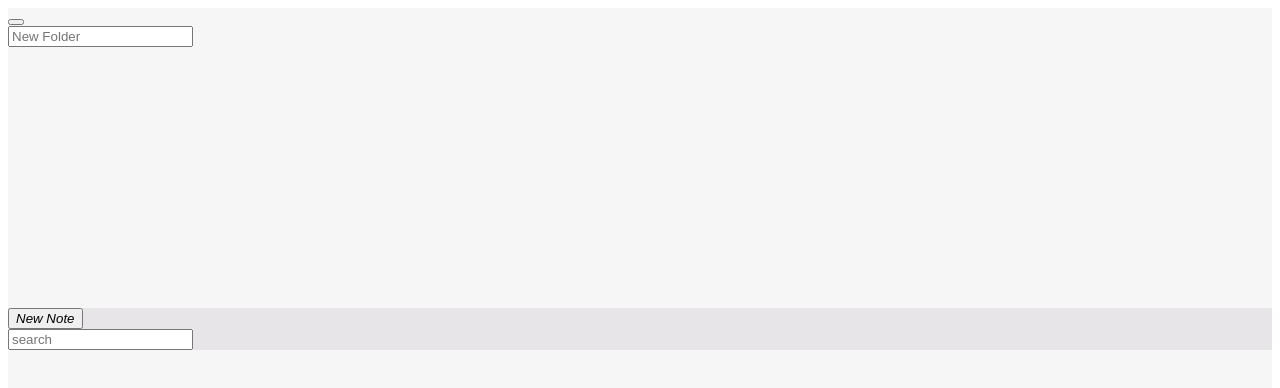
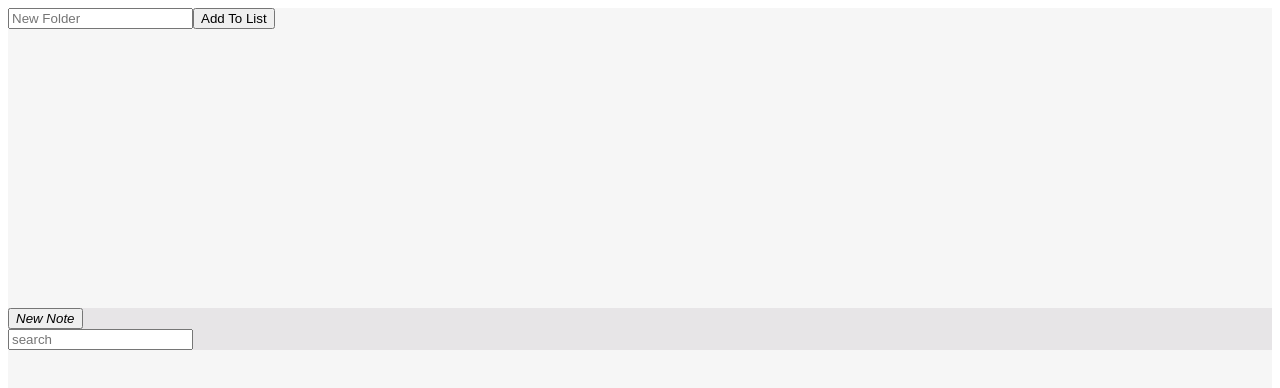
Before and after one commit to isaacjtullis/react-notes-stateful, a React app: page / in a window 1280 px wide. Shown: the top 388 px of the page. Built offline with nearby package versions, Linux system fonts and the light colour scheme; the HTML template or start-up script is replaced by a standard one.

Commit message:
Added state to folder creation

```diff
--- a/src/components/App.js
+++ b/src/components/App.js
@@ -2,6 +2,7 @@ import React from 'react';
 import FolderForm from './FolderForm.js';
 import NoteList from './NoteList.js';
 import Note from './Note.js';
+import FolderList from './FolderList.js';
 
 const data = {
   folders: [ {
@@ -37,20 +38,52 @@ const data = {
   selectedNoteId: 2
 };
 
-const App = props => {
-  return (
+class App extends React.Component {
+  constructor(props){
+    super(props)
+    this.state = {
+      folders: [],
+      name: ''
+    }
+    this.handleFormSubmit = this.handleFormSubmit.bind(this)
+    this.handleNewFolderName = this.handleNewFolderName.bind(this)
+  }
+
+  handleNewFolderName(event){
+    let newName = event.target.value
+    this.setState({ name: newName})
+
+  }
+
+  handleFormSubmit(event){
+    event.preventDefault()
+    let newId = this.state.folders.length
+    let newForm = {
+      id: newId,
+      name: this.state.name
+    }
+    let newForms =  [...this.state.folders, newForm]
+    this.setState({
+      folders: newForms,
+      name: ''
+    })
+  }
+
+  render() {
+    return(
       <div className="row">
         <div className="small-4 large-4 columns">
-        <FolderForm />
+          <FolderForm name={this.state.name} handleNewFolderName={this.handleNewFolderName} handleFormSubmit={this.handleFormSubmit}/>
         </div>
         <div className="small-4 large-4 columns">
           <NoteList />
         </div>
         <div className="small-4 large-4 columns">
-        <Note />
+          <FolderList />
         </div>
       </div>
     );
+  }
 };
 
 export default App;
--- a/src/components/FolderForm.js
+++ b/src/components/FolderForm.js
@@ -3,23 +3,15 @@ import React from 'react';
 const FolderForm = props => {
   return (
     <div>
-        <form
-          onSubmit={
-            event => {
-              event.preventDefault();
-              alert('Folder Created');
-            }
-          }
-        >
-          <div className="small-12 columns">
-            <div className="small-1 columns">
-              <button type="fa fa-plus-circle">
-                <i className="fa fa-plus-circle" aria-hidden="true"></i>
-              </button>
-            </div>
-          <div className="small-10 columns">
-            <input type="text" placeholder="New Folder" />
-          </div>
+      <form onSubmit={props.handleFormSubmit}>
+        <div className="small-10 columns">
+          <input
+            type="text"
+            placeholder="New Folder"
+            value={props.name}
+            onChange={props.handleNewFolderName}
+          />
+          <input type="submit" value="Add To List" />
         </div>
       </form>
     </div>
@@ -27,3 +19,16 @@ const FolderForm = props => {
 };
 
 export default FolderForm;
+
+/*
+<div className="small-12 columns">
+  <div className="small-1 columns">
+    <button type="fa fa-plus-circle">
+      <i className="fa fa-plus-circle" aria-hidden="true"></i>
+    </button>
+  </div>
+<div className="small-10 columns">
+  <input type="text" placeholder="New Folder" />
+</div>
+</div>
+*/
```
Lines whose indentation alone changed are shown as unchanged.
